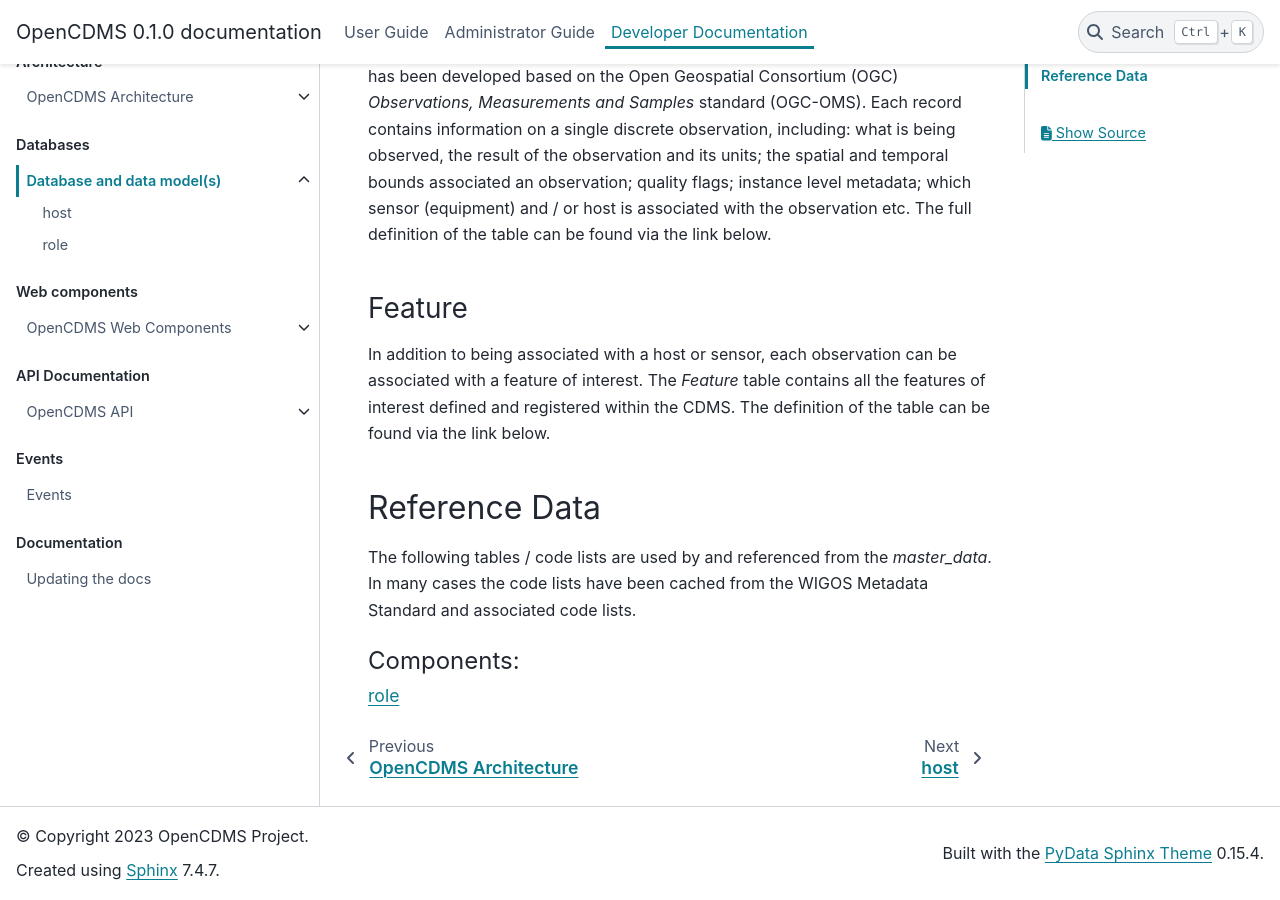
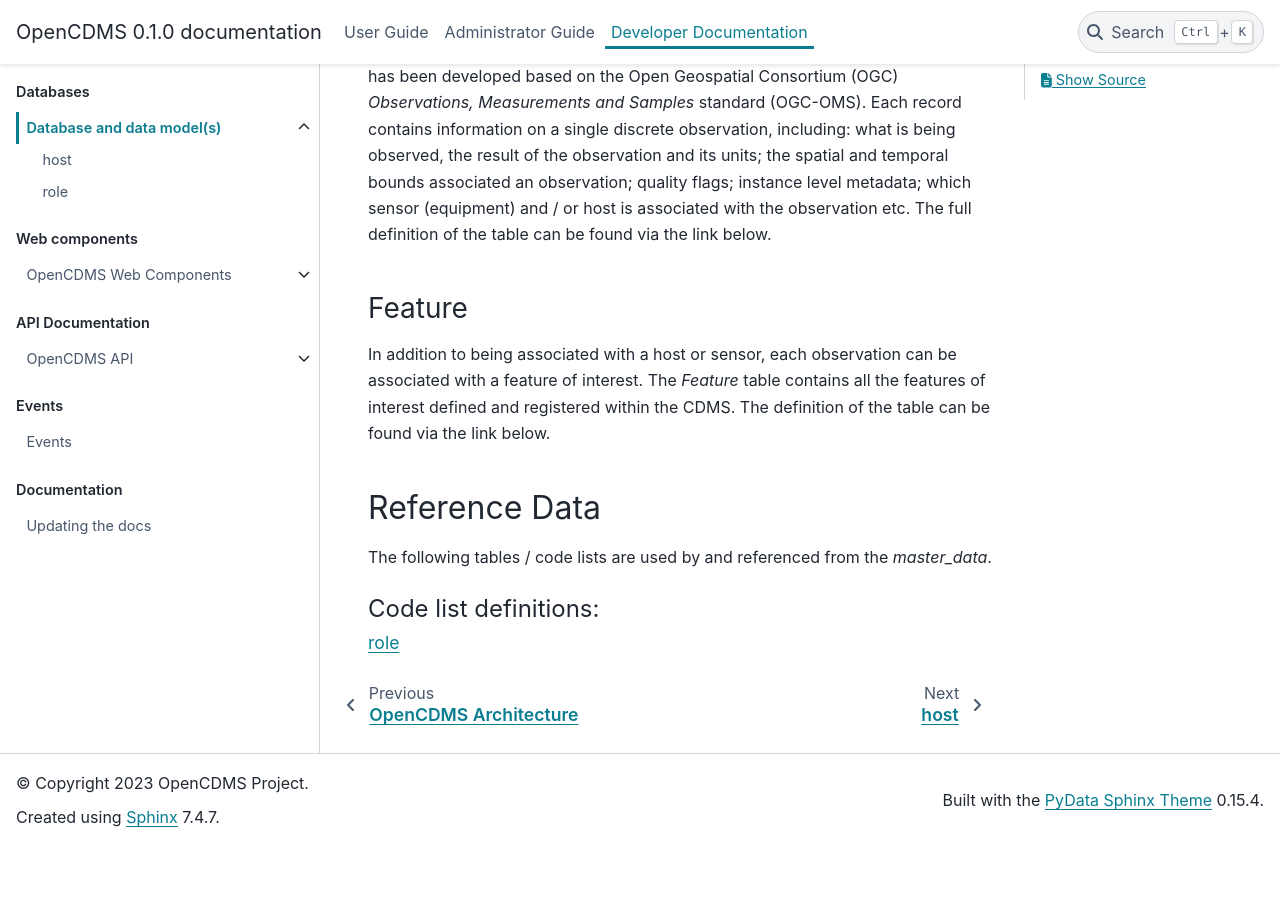
Before and after one commit to opencdms/opencdms, a Sphinx documentation site: the page built from docs/source/developer/database/index.rst, in a window 1280 px wide and 900 px high, scrolled down 2668 px. Built offline with Sphinx 7.4.7 and the PyData theme 0.15.4, drawn with Linux system fonts in a browser that asks for light colours; pages that are not in the unit, such as notebooks, are missing from menus; after the commit the page ends 3515 px from its top, so only the background shows below that.

Commit message:
Wording on DM page.

```diff
--- a/docs/source/developer/database/index.rst
+++ b/docs/source/developer/database/index.rst
@@ -131,12 +131,11 @@
 Reference Data
 --------------
 
-The following tables / code lists are used by and referenced from the *master_data*. In many cases the code lists have
-been cached from the WIGOS Metadata Standard and associated code lists.
+The following tables / code lists are used by and referenced from the *master_data*.
 
 .. toctree::
    :maxdepth: 1
    :glob:
-   :caption: Components:
+   :caption: Code list definitions:
 
    reference_data/*
```
Also changed, not shown: other parts of docs/source/developer/database/index.rst (+2 -2 lines).
